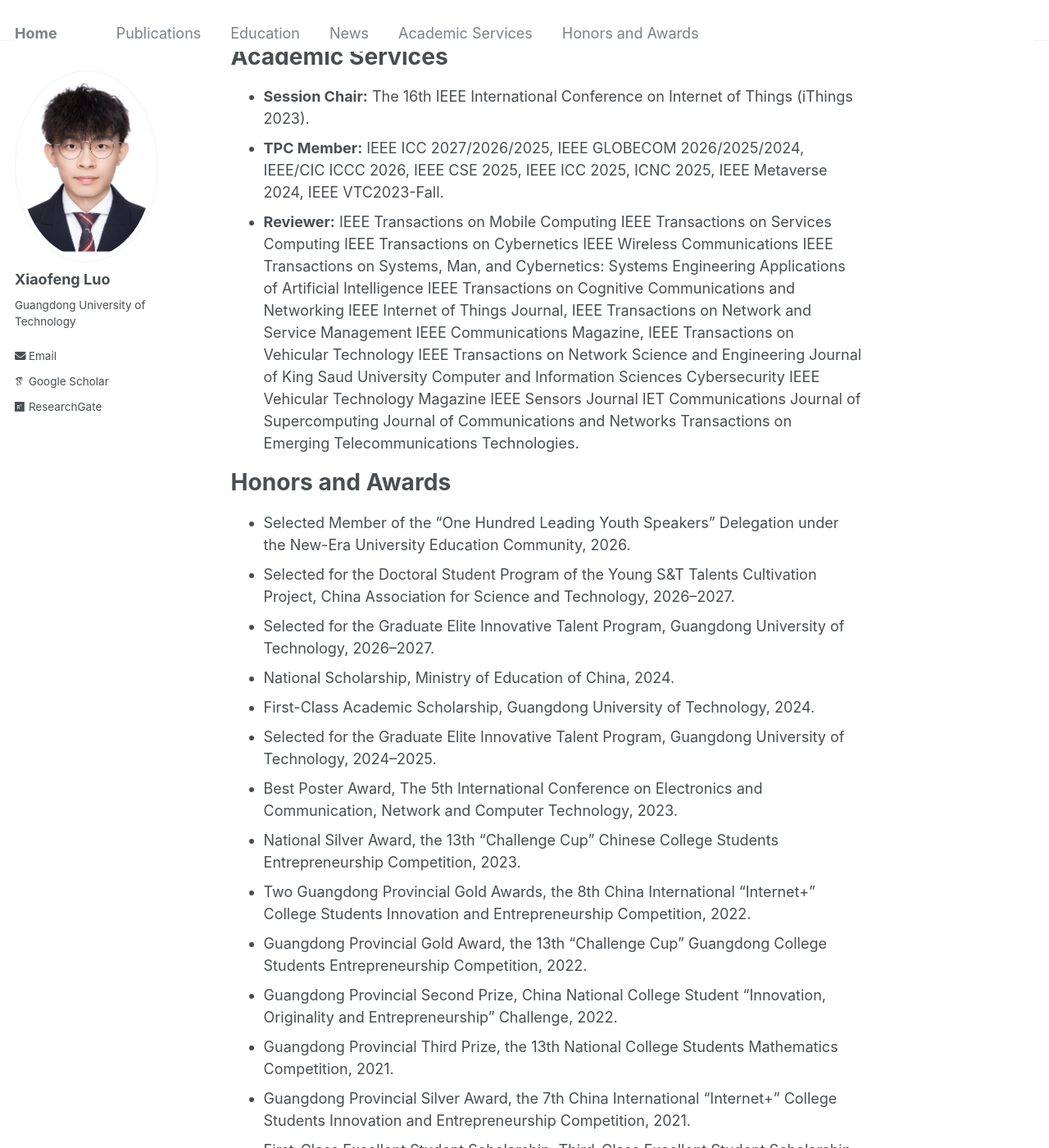
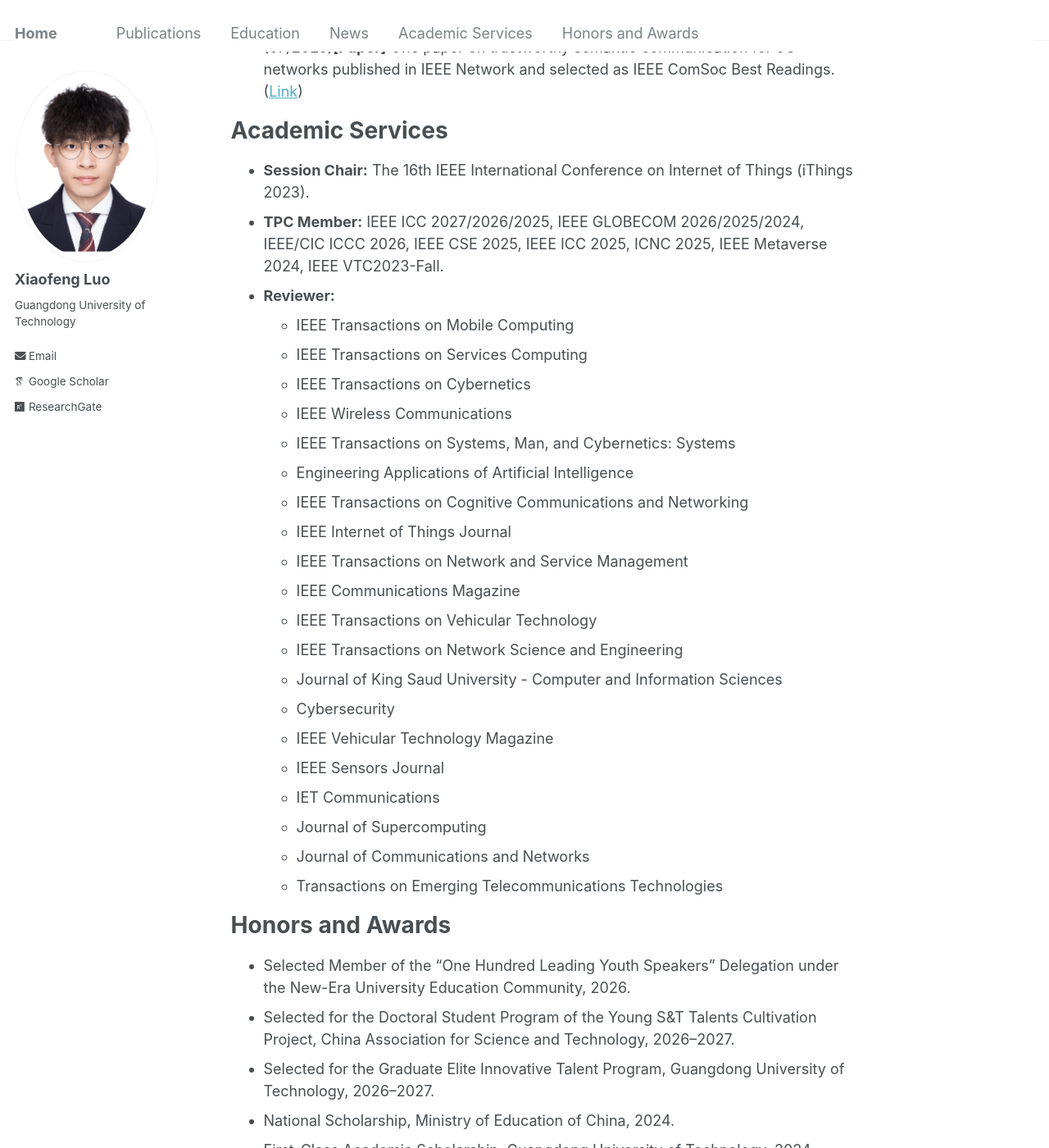
Before and after one commit to gdutxiaofengluo/gdutxiaofengluo.github.io, a Jekyll site: the page built from _pages/about.md, in a window 1280 px wide and 1400 px high, scrolled down 1207 px. Shown: the whole window at 82% size. Built offline with Jekyll 4.4.1, drawn with Linux system fonts in a browser that asks for light colours; some web fonts are replaced; some of the changed text lies outside the part shown.

```diff
--- a/_pages/about.md
+++ b/_pages/about.md
@@ -39,24 +40,26 @@ Academic Services
 * **Session Chair:** The 16th IEEE International Conference on Internet of Things (iThings 2023).
 * **TPC Member:** IEEE ICC 2027/2026/2025, IEEE GLOBECOM 2026/2025/2024, IEEE/CIC ICCC 2026, IEEE CSE 2025, IEEE ICC 2025, ICNC 2025, IEEE Metaverse 2024, IEEE VTC2023-Fall.
 * **Reviewer:**
-IEEE Transactions on Mobile Computing
-IEEE Transactions on Services Computing
-IEEE Transactions on Cybernetics
-IEEE Wireless Communications
-IEEE Transactions on Systems, Man, and Cybernetics: Systems
-Engineering Applications of Artificial Intelligence
-IEEE Transactions on Cognitive Communications and Networking
-IEEE Internet of Things Journal, IEEE Transactions on Network and Service Management
-IEEE Communications Magazine, IEEE Transactions on Vehicular Technology
-IEEE Transactions on Network Science and Engineering
-Journal of King Saud University Computer and Information Sciences
-Cybersecurity
-IEEE Vehicular Technology Magazine
-IEEE Sensors Journal
-IET Communications
-Journal of Supercomputing
-Journal of Communications and Networks
-Transactions on Emerging Telecommunications Technologies.
+  - IEEE Transactions on Mobile Computing
+  - IEEE Transactions on Services Computing
+  - IEEE Transactions on Cybernetics
+  - IEEE Wireless Communications
+  - IEEE Transactions on Systems, Man, and Cybernetics: Systems
+  - Engineering Applications of Artificial Intelligence
+  - IEEE Transactions on Cognitive Communications and Networking
+  - IEEE Internet of Things Journal
+  - IEEE Transactions on Network and Service Management
+  - IEEE Communications Magazine
+  - IEEE Transactions on Vehicular Technology
+  - IEEE Transactions on Network Science and Engineering
+  - Journal of King Saud University - Computer and Information Sciences
+  - Cybersecurity
+  - IEEE Vehicular Technology Magazine
+  - IEEE Sensors Journal
+  - IET Communications
+  - Journal of Supercomputing
+  - Journal of Communications and Networks
+  - Transactions on Emerging Telecommunications Technologies
 
 Honors and Awards
 ======
```
Also changed, not shown: other parts of _pages/about.md (+1 -0 lines).
